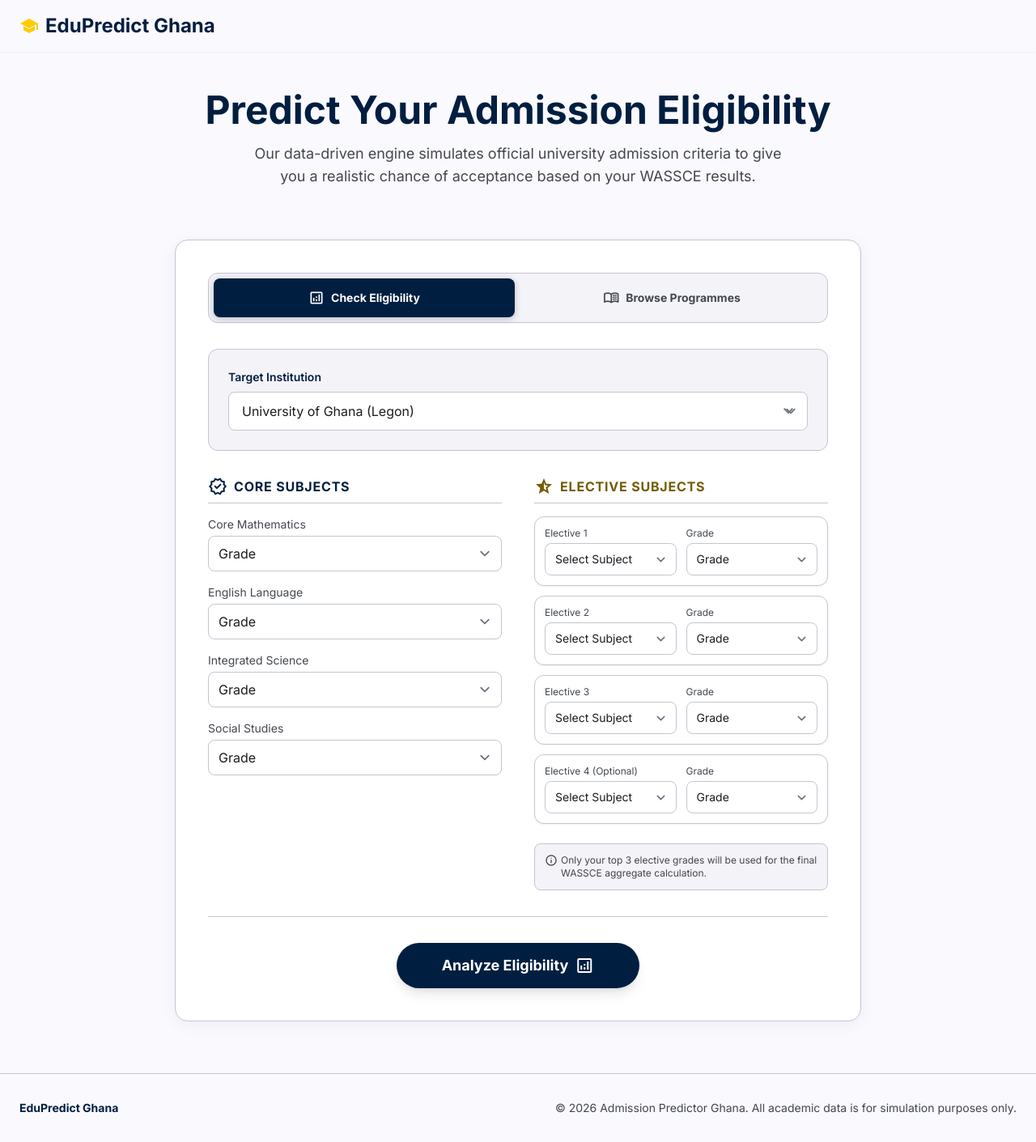
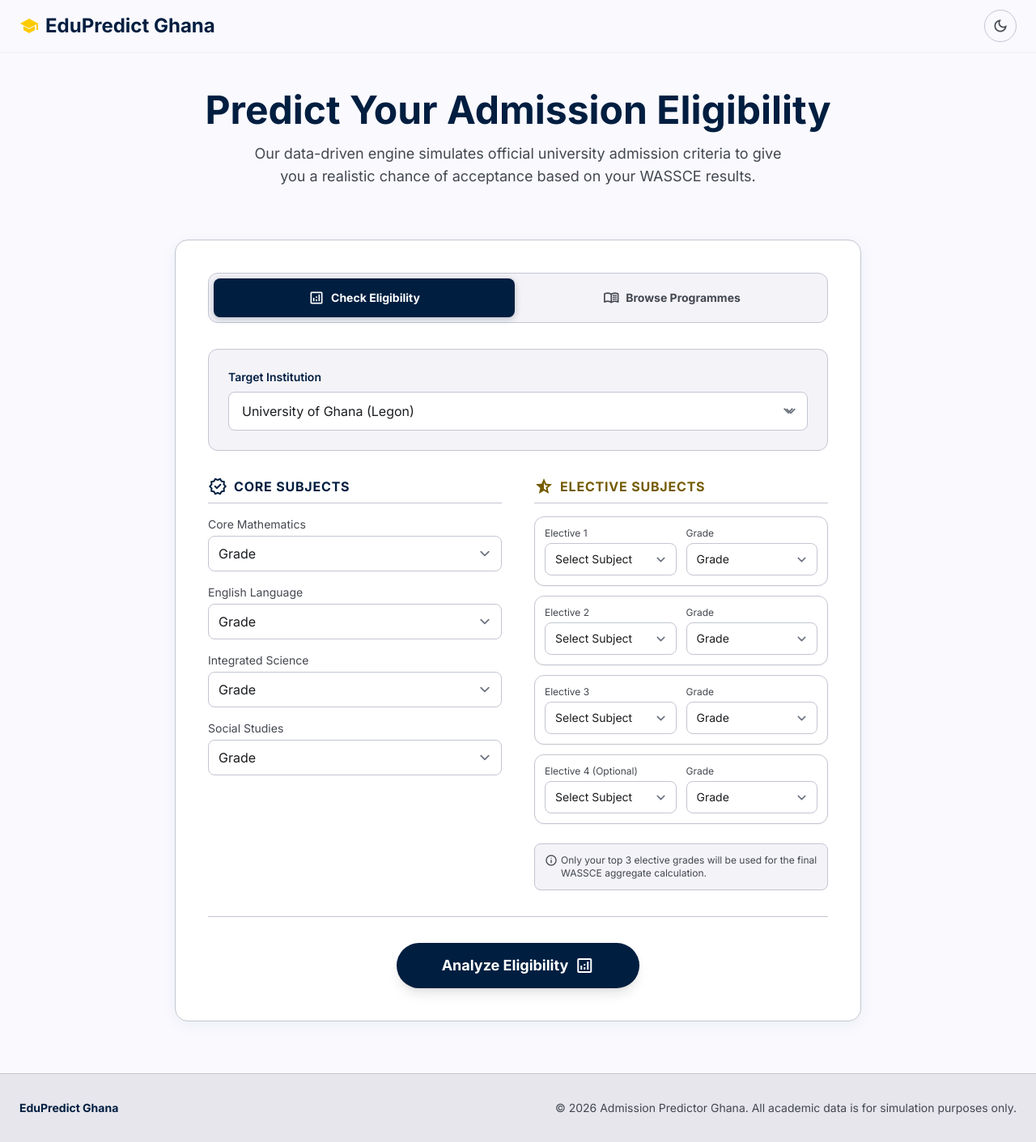
Before and after one commit to sharifaminuumar/university-admission-predictor, a Flask app: page / in a window 1280 px wide. Shown: the whole page at 81% size. Run offline with Flask 3, Linux system fonts and the light colour scheme; some libraries are stand-ins or nearby versions.

Commit message:
Add light/dark theme with system preference and persistence
- Resolve every Tailwind colour token through CSS custom properties so
  theming is a single class flip on <html>, with no `dark:` variants
  needed on any element
- Add a nav toggle; theme resolves as saved choice -> OS
  prefers-color-scheme -> light, and only persists to localStorage once
  the user explicitly chooses, so it follows the OS until then
- Apply the theme from an inline <head> script to avoid a flash of the
  wrong theme before first paint
- Set color-scheme per theme so native select menus and scrollbars
  render dark
- Replace colours that could not adapt: submit button was
  `bg-primary text-white`, which is unreadable once primary inverts to
  light blue; all `bg-white` controls and cards; and the hardcoded
  red/green status colours in main.js, now semantic success/error tokens
- Define surface-container-highest, referenced by the footer but missing
  from the config (it had been rendering transparent)
- Document the token system and its constraints in CLAUDE.md

All 12 text/background pairs measured pass WCAG AA in both themes.

```diff
--- a/app/static/main.js
+++ b/app/static/main.js
@@ -1,3 +1,62 @@
+// ---------------------------------------------------------------------------
+// Theme (light / dark)
+// ---------------------------------------------------------------------------
+// The initial class is applied by an inline script in index.html <head> so the
+// page never flashes the wrong theme; this only handles toggling afterwards.
+const THEME_STORAGE_KEY = "edupredict-theme";
+
+function currentTheme() {
+    return document.documentElement.classList.contains("dark") ? "dark" : "light";
+}
+
+function applyTheme(theme) {
+    const isDark = theme === "dark";
+    const root = document.documentElement;
+    root.classList.toggle("dark", isDark);
+    root.classList.toggle("light", !isDark);
+
+    const icon = document.getElementById("themeToggleIcon");
+    const button = document.getElementById("themeToggle");
+
+    // Show the theme you'd switch *to*, which is the usual convention.
+    if (icon) icon.innerText = isDark ? "light_mode" : "dark_mode";
+    if (button) {
+        const label = isDark ? "Switch to light mode" : "Switch to dark mode";
+        button.setAttribute("aria-pressed", String(isDark));
+        button.setAttribute("aria-label", label);
+        button.title = label;
+    }
+}
+
+applyTheme(currentTheme());
+
+const themeToggle = document.getElementById("themeToggle");
+if (themeToggle) {
+    themeToggle.addEventListener("click", () => {
+        const next = currentTheme() === "dark" ? "light" : "dark";
+        applyTheme(next);
+        try {
+            localStorage.setItem(THEME_STORAGE_KEY, next);
+        } catch (err) {
+            // Private browsing / storage disabled: the theme still applies for this page view.
+            console.warn("Could not persist theme preference:", err);
+        }
+    });
+}
+
+// Follow the OS setting live, but only until the user has made an explicit choice.
+if (window.matchMedia) {
+    window.matchMedia("(prefers-color-scheme: dark)").addEventListener("change", event => {
+        let hasExplicitChoice = false;
+        try {
+            hasExplicitChoice = Boolean(localStorage.getItem(THEME_STORAGE_KEY));
+        } catch (err) {
+            hasExplicitChoice = false;
+        }
+        if (!hasExplicitChoice) applyTheme(event.matches ? "dark" : "light");
+    });
+}
+
 const grades = ["", "A1", "B2", "B3", "C4", "C5", "C6", "D7", "E8", "F9"];
 const electivesList = [
     "Accounting", "Akan", "Elective Mathematics", "Agricultural Science", "Animal Husbandry",
@@ -92,7 +151,7 @@ if (electivesContainer) {
 
         const nameSelect = document.createElement("select");
         nameSelect.id = `el${i}_name`;
-        nameSelect.className = "w-full h-10 rounded-lg border-outline-variant focus:border-primary text-sm bg-white";
+        nameSelect.className = "w-full h-10 rounded-lg border-outline-variant focus:border-primary text-sm bg-surface-container-lowest";
         if (i < 4) nameSelect.required = true;
 
         let defaultOpt = document.createElement("option");
@@ -119,7 +178,7 @@ if (electivesContainer) {
 
         const valSelect = document.createElement("select");
         valSelect.id = `el${i}_val`;
-        valSelect.className = "w-full h-10 rounded-lg border-outline-variant focus:border-primary text-sm bg-white";
+        valSelect.className = "w-full h-10 rounded-lg border-outline-variant focus:border-primary text-sm bg-surface-container-lowest";
         if (i < 4) valSelect.required = true;
 
         grades.forEach(grade => {
@@ -273,9 +332,9 @@ function renderEligibilityResults(query) {
     // No qualifying programs at all — distinct from "search matched nothing".
     if (total === 0) {
         count.innerText = "0 Found";
-        count.className = "bg-red-100 text-red-800 px-4 py-1 rounded-full font-bold text-sm";
+        count.className = "bg-error-container-strong text-on-error-container px-4 py-1 rounded-full font-bold text-sm";
         list.innerHTML = `
-            <div class="md:col-span-2 bg-red-50 border border-red-200 text-red-800 p-6 rounded-xl">
+            <div class="md:col-span-2 bg-error-container border border-error-outline text-on-error-container p-6 rounded-xl">
                 <div class="flex items-center gap-2 mb-2"><span class="material-symbols-outlined">warning</span><strong class="text-lg">No matches found</strong></div>
                 <p>You either failed a mandatory core subject (A1-C6 required) or do not meet the minimum aggregate cuts for this institution.</p>
             </div>`;
@@ -298,7 +357,7 @@ function renderEligibilityResults(query) {
         <div class="card-lift border-l-4 border-l-primary p-5 border-y border-r border-outline-variant rounded-xl overflow-hidden relative">
             <div class="flex justify-between items-start mb-3">
                 <span class="material-symbols-outlined text-primary bg-primary-fixed p-2 rounded-lg">school</span>
-                <span class="bg-green-100 text-green-700 px-2 py-1 rounded text-xs font-bold flex items-center gap-1">
+                <span class="bg-success-container text-on-success-container px-2 py-1 rounded text-xs font-bold flex items-center gap-1">
                     <span class="material-symbols-outlined text-[14px]">check_circle</span> Qualified
                 </span>
             </div>
@@ -387,7 +446,7 @@ async function loadBrowsePrograms(uniCode) {
         browsePrograms = null;
         if (count) count.innerText = "Error";
         list.innerHTML = `
-            <div class="md:col-span-2 bg-red-50 border border-red-200 text-red-800 p-6 rounded-xl">
+            <div class="md:col-span-2 bg-error-container border border-error-outline text-on-error-container p-6 rounded-xl">
                 <div class="flex items-center gap-2 mb-2"><span class="material-symbols-outlined">error</span><strong class="text-lg">Could not load programmes</strong></div>
                 <p>Please check your connection and try selecting the institution again.</p>
             </div>`;
--- a/app/templates/index.html
+++ b/app/templates/index.html
@@ -10,27 +10,51 @@
     <link href="https://fonts.googleapis.com/css2?family=Inter:wght@400;600;700;800&display=swap" rel="stylesheet"/>
     <link href="https://fonts.googleapis.com/css2?family=Material+Symbols+Outlined:wght,FILL@100..700,0..1&display=swap" rel="stylesheet"/>
 
+    <script>
+        // Applied before first paint so the page never flashes light then snaps to dark.
+        (function () {
+            try {
+                var stored = localStorage.getItem('edupredict-theme');
+                var theme = stored || (window.matchMedia('(prefers-color-scheme: dark)').matches ? 'dark' : 'light');
+                document.documentElement.classList.remove('light', 'dark');
+                document.documentElement.classList.add(theme);
+            } catch (e) {
+                document.documentElement.classList.add('light');
+            }
+        })();
+    </script>
+
     <script id="tailwind-config">
+        // Every colour resolves to a CSS variable, so switching themes only swaps the
+        // variable values on <html> — no `dark:` variant is needed on any element.
         tailwind.config = {
             darkMode: "class",
             theme: {
                 extend: {
                     colors: {
-                        "primary": "#001e40",
-                        "primary-container": "#003366",
-                        "on-primary": "#ffffff",
-                        "primary-fixed": "#d5e3ff",
-                        "secondary": "#745b00",
-                        "secondary-container": "#fecb00",
-                        "on-secondary-container": "#6e5700",
-                        "surface": "#f9f9fe",
-                        "on-surface": "#1a1c1f",
-                        "surface-variant": "#e2e2e7",
-                        "on-surface-variant": "#43474f",
-                        "outline": "#737780",
-                        "outline-variant": "#c3c6d1",
-                        "surface-container-lowest": "#ffffff",
-                        "surface-container-low": "#f4f3f8",
+                        "primary": "var(--color-primary)",
+                        "primary-container": "var(--color-primary-container)",
+                        "on-primary": "var(--color-on-primary)",
+                        "primary-fixed": "var(--color-primary-fixed)",
+                        "secondary": "var(--color-secondary)",
+                        "secondary-container": "var(--color-secondary-container)",
+                        "on-secondary-container": "var(--color-on-secondary-container)",
+                        "surface": "var(--color-surface)",
+                        "on-surface": "var(--color-on-surface)",
+                        "surface-variant": "var(--color-surface-variant)",
+                        "on-surface-variant": "var(--color-on-surface-variant)",
+                        "outline": "var(--color-outline)",
+                        "outline-variant": "var(--color-outline-variant)",
+                        "surface-container-lowest": "var(--color-surface-container-lowest)",
+                        "surface-container-low": "var(--color-surface-container-low)",
+                        "surface-container-highest": "var(--color-surface-container-highest)",
+                        "success": "var(--color-success)",
+                        "success-container": "var(--color-success-container)",
+                        "on-success-container": "var(--color-on-success-container)",
+                        "error-container": "var(--color-error-container)",
+                        "error-container-strong": "var(--color-error-container-strong)",
+                        "error-outline": "var(--color-error-outline)",
+                        "on-error-container": "var(--color-on-error-container)",
                     },
                     fontFamily: {
                         sans: ["Inter", "sans-serif"],
@@ -40,26 +64,100 @@
         }
     </script>
     <style>
+        :root, .light {
+            color-scheme: light;
+            --color-primary: #001e40;
+            --color-primary-container: #003366;
+            --color-on-primary: #ffffff;
+            --color-primary-fixed: #d5e3ff;
+            --color-secondary: #745b00;
+            --color-secondary-container: #fecb00;
+            --color-on-secondary-container: #6e5700;
+            --color-surface: #f9f9fe;
+            --color-on-surface: #1a1c1f;
+            --color-surface-variant: #e2e2e7;
+            --color-on-surface-variant: #43474f;
+            --color-outline: #737780;
+            --color-outline-variant: #c3c6d1;
+            --color-surface-container-lowest: #ffffff;
+            --color-surface-container-low: #f4f3f8;
+            --color-surface-container-highest: #e6e6ec;
+            --color-success: #16a34a;
+            --color-success-container: #dcfce7;
+            --color-on-success-container: #15803d;
+            --color-error-container: #fef2f2;
+            --color-error-container-strong: #fee2e2;
+            --color-error-outline: #fecaca;
+            --color-on-error-container: #991b1b;
+            --shadow-card: 0px 4px 20px rgba(0, 51, 102, 0.05);
+            --shadow-card-hover: 0px 8px 30px rgba(0, 51, 102, 0.08);
+            --shadow-lift: 0px 4px 20px rgba(0, 51, 102, 0.08);
+            --shadow-tab: 0 2px 8px rgba(0, 30, 64, 0.25);
+            --focus-ring: rgba(0, 30, 64, 0.15);
+            --tab-hover-bg: rgba(0, 30, 64, 0.06);
+            --card-hover-border: rgba(0, 30, 64, 0.1);
+        }
+
+        .dark {
+            /* Tells the browser to render native controls (select menus, scrollbars,
+               the search field's clear button) in their dark variants. */
+            color-scheme: dark;
+            --color-primary: #a9c7ff;
+            --color-primary-container: #1f4a80;
+            --color-on-primary: #00294d;
+            --color-primary-fixed: #17365c;
+            --color-secondary: #f2d048;
+            --color-secondary-container: #fecb00;
+            --color-on-secondary-container: #3d2f00;
+            --color-surface: #10131a;
+            --color-on-surface: #e3e2e9;
+            --color-surface-variant: #43474f;
+            --color-on-surface-variant: #c2c6d0;
+            --color-outline: #8c9199;
+            --color-outline-variant: #333840;
+            --color-surface-container-lowest: #171b22;
+            --color-surface-container-low: #1d222b;
+            --color-surface-container-highest: #262b34;
+            --color-success: #4ade80;
+            --color-success-container: #14351f;
+            --color-on-success-container: #86efac;
+            --color-error-container: #2a1618;
+            --color-error-container-strong: #3b1d20;
+            --color-error-outline: #5e2b2f;
+            --color-on-error-container: #ffb4ab;
+            --shadow-card: 0px 4px 20px rgba(0, 0, 0, 0.40);
+            --shadow-card-hover: 0px 8px 30px rgba(0, 0, 0, 0.50);
+            --shadow-lift: 0px 4px 20px rgba(0, 0, 0, 0.45);
+            --shadow-tab: 0 2px 8px rgba(0, 0, 0, 0.45);
+            --focus-ring: rgba(169, 199, 255, 0.25);
+            --tab-hover-bg: rgba(169, 199, 255, 0.08);
+            --card-hover-border: rgba(169, 199, 255, 0.20);
+        }
+
         .material-symbols-outlined { font-variation-settings: 'FILL' 0, 'wght' 400, 'GRAD' 0, 'opsz' 24; vertical-align: middle; }
-        .form-card { box-shadow: 0px 4px 20px rgba(0, 51, 102, 0.05); transition: all 0.3s ease; }
-        .form-card:hover { box-shadow: 0px 8px 30px rgba(0, 51, 102, 0.08); border-color: rgba(0, 30, 64, 0.1); }
-        .card-lift { transition: transform 0.2s ease, box-shadow 0.2s ease; background: #ffffff; }
-        .card-lift:hover { transform: translateY(-4px); box-shadow: 0px 4px 20px rgba(0, 51, 102, 0.08); }
-        select:focus, input:focus { box-shadow: 0 0 0 3px rgba(0, 30, 64, 0.15); border-color: #001e40; outline: none; }
+        .form-card { box-shadow: var(--shadow-card); transition: all 0.3s ease; }
+        .form-card:hover { box-shadow: var(--shadow-card-hover); border-color: var(--card-hover-border); }
+        .card-lift { transition: transform 0.2s ease, box-shadow 0.2s ease; background: var(--color-surface-container-lowest); }
+        .card-lift:hover { transform: translateY(-4px); box-shadow: var(--shadow-lift); }
+        select:focus, input:focus { box-shadow: 0 0 0 3px var(--focus-ring); border-color: var(--color-primary); outline: none; }
         /* Mode tabs are styled purely off aria-selected so the JS only flips one attribute */
-        .mode-tab { color: #43474f; }
-        .mode-tab[aria-selected="true"] { background: #001e40; color: #ffffff; box-shadow: 0 2px 8px rgba(0, 30, 64, 0.25); }
-        .mode-tab[aria-selected="false"]:hover { background: rgba(0, 30, 64, 0.06); }
+        .mode-tab { color: var(--color-on-surface-variant); }
+        .mode-tab[aria-selected="true"] { background: var(--color-primary); color: var(--color-on-primary); box-shadow: var(--shadow-tab); }
+        .mode-tab[aria-selected="false"]:hover { background: var(--tab-hover-bg); }
     </style>
 </head>
 <body class="bg-surface text-on-surface font-sans overflow-x-hidden min-h-screen flex flex-col">
 
     <nav class="bg-surface shadow-sm sticky top-0 z-50 h-16 flex items-center">
-        <div class="flex justify-center md:justify-start items-center w-full px-6 max-w-7xl mx-auto h-16">
+        <div class="flex justify-between items-center w-full px-6 max-w-7xl mx-auto h-16 gap-4">
             <div class="text-2xl font-bold text-primary flex items-center gap-2">
                 <span class="material-symbols-outlined text-secondary-container" style="font-variation-settings: 'FILL' 1;">school</span>
                 EduPredict Ghana
             </div>
+            <button type="button" id="themeToggle" aria-pressed="false" aria-label="Switch to dark mode" title="Switch to dark mode"
+                    class="shrink-0 h-10 w-10 rounded-full border border-outline-variant text-on-surface-variant hover:bg-surface-container-low transition-colors flex items-center justify-center">
+                <span id="themeToggleIcon" class="material-symbols-outlined text-[20px]">dark_mode</span>
+            </button>
         </div>
     </nav>
 
@@ -96,7 +194,7 @@
                         <div class="bg-surface-container-low p-6 rounded-xl border border-outline-variant">
                             <label for="universitySelector" class="block font-semibold text-sm text-primary mb-2">Target Institution</label>
                             <div class="relative">
-                                <select id="universitySelector" class="w-full h-12 pl-4 pr-10 rounded-lg border-outline-variant bg-white focus:border-primary focus:ring-0 appearance-none font-medium cursor-pointer"></select>
+                                <select id="universitySelector" class="w-full h-12 pl-4 pr-10 rounded-lg border-outline-variant bg-surface-container-lowest focus:border-primary focus:ring-0 appearance-none font-medium cursor-pointer"></select>
                                 <span class="absolute right-3 top-1/2 -translate-y-1/2 material-symbols-outlined text-outline pointer-events-none">keyboard_arrow_down</span>
                             </div>
                         </div>
@@ -109,19 +207,19 @@
 
                                 <div class="flex flex-col gap-1">
                                     <label class="text-sm font-medium text-on-surface-variant">Core Mathematics</label>
-                                    <select id="Core Mathematics" class="h-11 rounded-lg border-outline-variant focus:border-primary bg-white"></select>
+                                    <select id="Core Mathematics" class="h-11 rounded-lg border-outline-variant focus:border-primary bg-surface-container-lowest"></select>
                                 </div>
                                 <div class="flex flex-col gap-1">
                                     <label class="text-sm font-medium text-on-surface-variant">English Language</label>
-                                    <select id="English Language" class="h-11 rounded-lg border-outline-variant focus:border-primary bg-white"></select>
+                                    <select id="English Language" class="h-11 rounded-lg border-outline-variant focus:border-primary bg-surface-container-lowest"></select>
                                 </div>
                                 <div class="flex flex-col gap-1">
                                     <label class="text-sm font-medium text-on-surface-variant">Integrated Science</label>
-                                    <select id="Integrated Science" class="h-11 rounded-lg border-outline-variant focus:border-primary bg-white"></select>
+                                    <select id="Integrated Science" class="h-11 rounded-lg border-outline-variant focus:border-primary bg-surface-container-lowest"></select>
                                 </div>
                                 <div class="flex flex-col gap-1">
                                     <label class="text-sm font-medium text-on-surface-variant">Social Studies</label>
-                                    <select id="Social Studies" class="h-11 rounded-lg border-outline-variant focus:border-primary bg-white"></select>
+                                    <select id="Social Studies" class="h-11 rounded-lg border-outline-variant focus:border-primary bg-surface-container-lowest"></select>
                                 </div>
                             </div>
 
@@ -142,7 +240,7 @@
                         </div>
 
                         <div class="pt-8 flex flex-col items-center border-t border-outline-variant">
-                            <button id="submitBtn" type="submit" class="w-full md:w-auto min-w-[300px] h-14 bg-primary text-white rounded-full font-bold text-lg shadow-lg hover:bg-primary-container active:scale-95 transition-all flex items-center justify-center gap-2">
+                            <button id="submitBtn" type="submit" class="w-full md:w-auto min-w-[300px] h-14 bg-primary text-on-primary rounded-full font-bold text-lg shadow-lg hover:bg-primary-container hover:text-white active:scale-95 transition-all flex items-center justify-center gap-2">
                                 <span id="btnSpinner" class="material-symbols-outlined animate-spin hidden">sync</span>
                                 <span id="btnText">Analyze Eligibility</span>
                                 <span class="material-symbols-outlined">analytics</span>
@@ -155,7 +253,7 @@
                         <div class="bg-surface-container-low p-6 rounded-xl border border-outline-variant">
                             <label for="browseUniversitySelector" class="block font-semibold text-sm text-primary mb-2">Target Institution</label>
                             <div class="relative">
-                                <select id="browseUniversitySelector" class="w-full h-12 pl-4 pr-10 rounded-lg border-outline-variant bg-white focus:border-primary focus:ring-0 appearance-none font-medium cursor-pointer"></select>
+                                <select id="browseUniversitySelector" class="w-full h-12 pl-4 pr-10 rounded-lg border-outline-variant bg-surface-container-lowest focus:border-primary focus:ring-0 appearance-none font-medium cursor-pointer"></select>
                                 <span class="absolute right-3 top-1/2 -translate-y-1/2 material-symbols-outlined text-outline pointer-events-none">keyboard_arrow_down</span>
                             </div>
                             <p class="text-xs text-on-surface-variant mt-3 flex items-start gap-1">
@@ -169,7 +267,7 @@
         </section>
 
         <section id="results-container" class="pb-20 max-w-5xl mx-auto px-6 hidden">
-            <div class="bg-white rounded-2xl p-6 mb-8 border border-outline-variant flex flex-col md:flex-row justify-between items-center gap-6 shadow-sm">
+            <div class="bg-surface-container-lowest rounded-2xl p-6 mb-8 border border-outline-variant flex flex-col md:flex-row justify-between items-center gap-6 shadow-sm">
                 <div class="flex flex-col gap-1 text-center md:text-left">
                     <span class="text-on-surface-variant text-sm font-semibold uppercase tracking-wider">Computed Standing</span>
                     <div class="flex items-center justify-center md:justify-start gap-3">
@@ -188,7 +286,7 @@
             <div>
                 <div class="flex items-center justify-between mb-6">
                     <h2 class="text-2xl font-bold text-primary flex items-center gap-2">
-                        <span class="material-symbols-outlined text-3xl text-green-600">verified</span>
+                        <span class="material-symbols-outlined text-3xl text-success">verified</span>
                         Qualified Programs
                     </h2>
                     <span id="match-count" class="bg-secondary-container text-on-secondary-container px-4 py-1 rounded-full font-bold text-sm">-- Found</span>
@@ -197,7 +295,7 @@
                 <div class="relative mb-6">
                     <span class="absolute left-4 top-1/2 -translate-y-1/2 material-symbols-outlined text-outline pointer-events-none">search</span>
                     <input id="results-search" type="search" autocomplete="off" placeholder="Filter your qualified programmes by name…"
-                           class="w-full h-12 pl-12 pr-4 rounded-lg border-outline-variant bg-white focus:border-primary focus:ring-0"/>
+                           class="w-full h-12 pl-12 pr-4 rounded-lg border-outline-variant bg-surface-container-lowest focus:border-primary focus:ring-0"/>
                 </div>
 
                 <div id="results-list" class="grid grid-cols-1 md:grid-cols-2 gap-6">
@@ -217,7 +315,7 @@
             <div class="relative mb-6">
                 <span class="absolute left-4 top-1/2 -translate-y-1/2 material-symbols-outlined text-outline pointer-events-none">search</span>
                 <input id="browse-search" type="search" autocomplete="off" placeholder="Search programmes, e.g. Computer Science…"
-                       class="w-full h-12 pl-12 pr-4 rounded-lg border-outline-variant bg-white focus:border-primary focus:ring-0"/>
+                       class="w-full h-12 pl-12 pr-4 rounded-lg border-outline-variant bg-surface-container-lowest focus:border-primary focus:ring-0"/>
             </div>
 
             <div id="browse-list" class="grid grid-cols-1 md:grid-cols-2 gap-6">
@@ -233,6 +331,6 @@
         </div>
     </footer>
 
-    <script src="/static/main.js?v=3"></script>
+    <script src="/static/main.js?v=4"></script>
 </body>
 </html>
```
Also changed, not shown: CLAUDE.md (+4 -0 lines).
